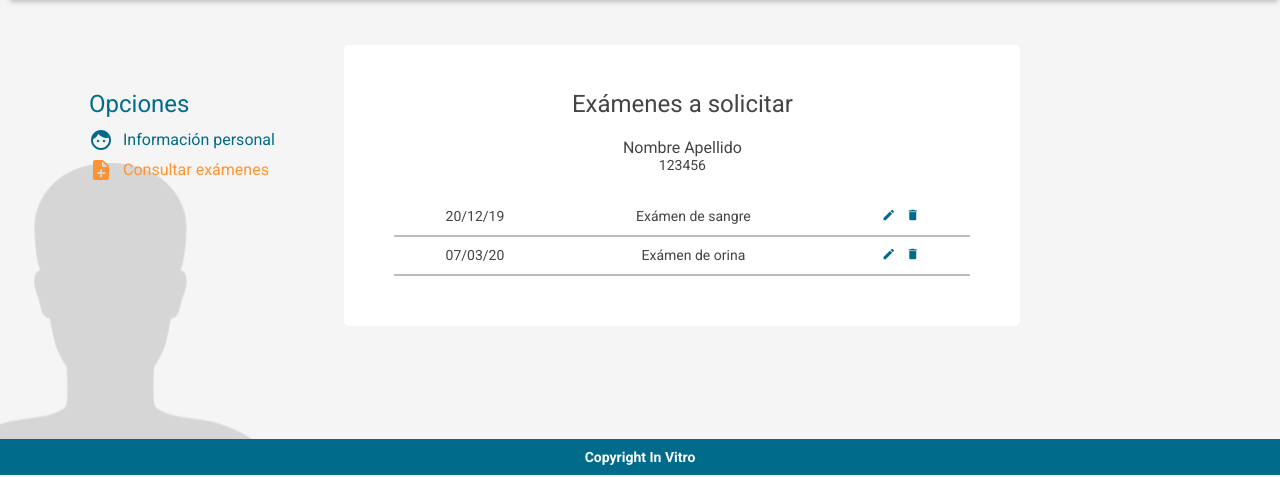
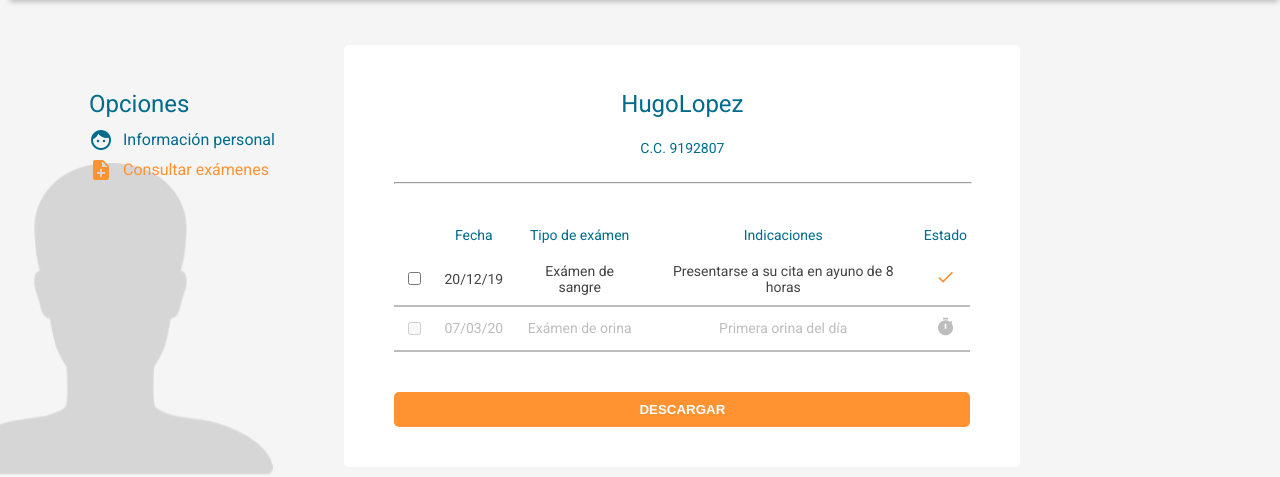
Before and after one commit to IntiDev/InVitro, a React app: page /patientExams in a window 1280 px wide. Shown: the part 325-802 px from the top of the page. Built offline with nearby package versions, Linux system fonts and the light colour scheme.

Commit message:
[ADD] table styles

```diff
--- a/src/pages/PatientExams.jsx
+++ b/src/pages/PatientExams.jsx
@@ -1,8 +1,11 @@
 import React from 'react';
 import { Link } from 'react-router-dom';
+import Button from '../components/Button';
 import '../styles/pages/PatientExams.styl';
 
-const PatientExams = () => {
+const PatientExams = props => {
+  const { name = 'Hugo', lastname = 'Lopez', cc = '9192807' } = props;
+
   return (
     <>
       <div className="Container">
@@ -22,27 +25,53 @@ const PatientExams = () => {
           </Link>
         </aside>
         <main>
-          <h2>Exámenes a solicitar</h2>
-          <p> Nombre Apellido</p>
-          <span> 123456</span>
+          <div className="Patient-info">
+            <h2>{`${name}${lastname}`}</h2>
+            <span> C.C. {cc}</span>
+          </div>
+          <hr />
           <table>
+            <thead>
+              <td></td>
+              <td>Fecha</td>
+              <td>Tipo de exámen</td>
+              <td>Indicaciones</td>
+              <td>Estado</td>
+            </thead>
+            <tbody>
               <tr>
+                <td>
+                  <input type="checkbox" name="" id="" />
+                </td>
                 <td>20/12/19</td>
                 <td>Exámen de sangre</td>
+                <td> Presentarse a su cita en ayuno de 8 horas</td>
                 <td className="Actions_button">
-                <span className="material-icons">edit</span>
-                <span className="material-icons">delete</span>
+                  <span
+                    className="material-icons activeIcon"
+                    style={{ fontSize: 20 }}
+                  >
+                    check
+                  </span>
                 </td>
               </tr>
-            <tr>
+              <tr className="pending-exam">
+                <td>
+                  <input type="checkbox" name="" id="" disabled />
+                </td>
                 <td>07/03/20</td>
                 <td>Exámen de orina</td>
+                <td>Primera orina del día</td>
                 <td className="Actions_button">
-                <span className="material-icons">edit</span>
-                <span className="material-icons">delete</span>
+                  <span className="material-icons" style={{ fontSize: 20 }}>
+                    timer
+                  </span>
                 </td>
               </tr>
+            </tbody>
           </table>
+          <Button text="Descargar" />
+          {/* <span className="material-icons" style={{ fontSize: 20 }}>get_app</span> */}
         </main>
       </div>
     </>
--- a/src/styles/pages/PatientExams.styl
+++ b/src/styles/pages/PatientExams.styl
@@ -1 +1,29 @@
 @import '../components/General.styl';
+
+.Patient-info
+  color dark-primary-color
+  text-align center
+
+hr
+  width 100%
+  margin-top 25px
+  color divider-color
+
+table
+  color dark-background-text
+
+thead
+  color dark-primary-color
+  text-align center
+  > td
+    padding 10px 0
+
+
+span.activeIcon
+  color accent-color
+  pointer-events: none
+
+tr.pending-exam > td
+  color divider-color
+  > span.material-icons
+     pointer-events: none
```
Lines whose indentation alone changed are shown as unchanged.
